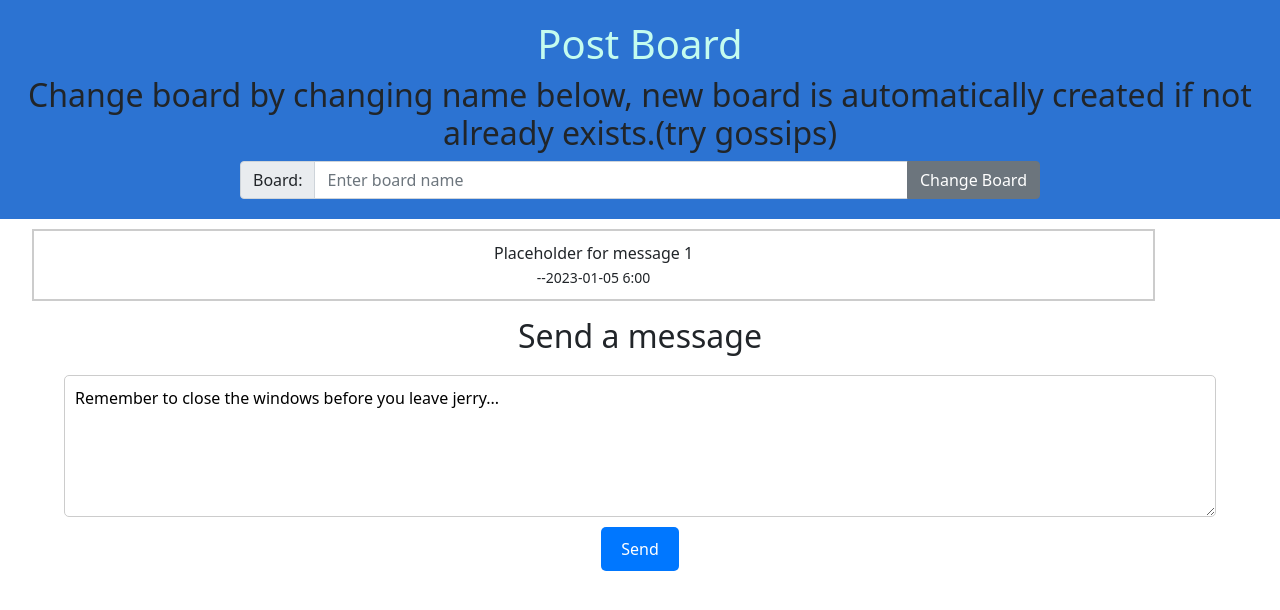
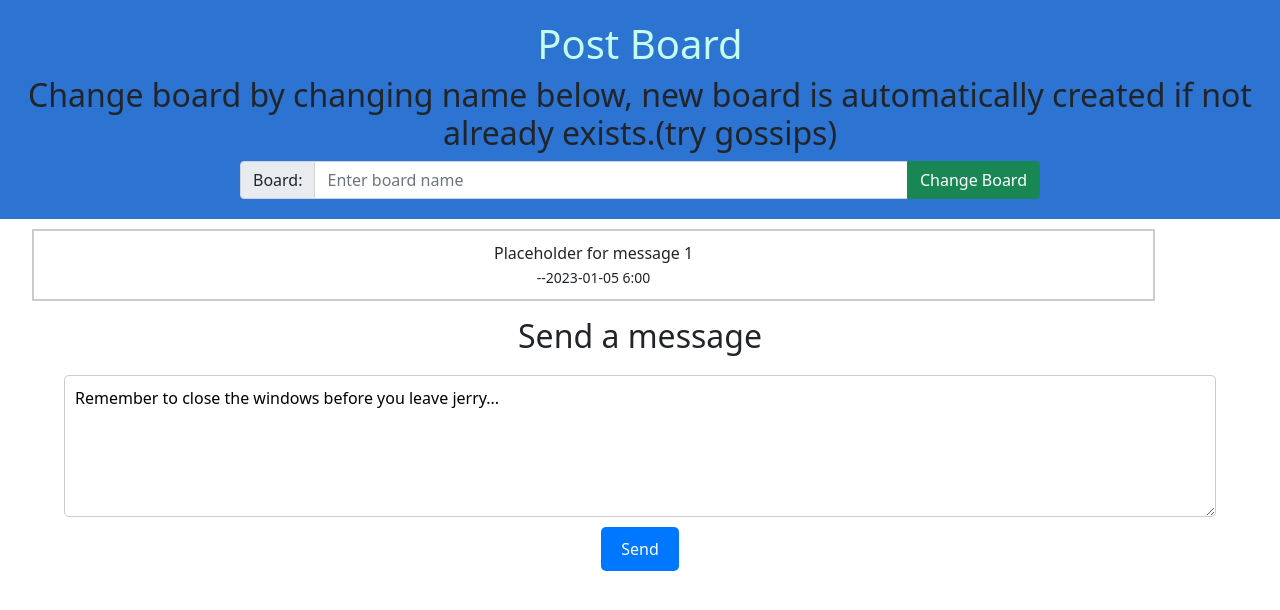
Before and after one commit to AubynKen/ArchiApp, a plain HTML site: page client/post-board.html in a window 1280 px wide. Drawn offline with nearby package versions, Linux system fonts and the light colour scheme; no server answers.

Commit message:
nit: change button color

```diff
--- a/client/post-board.html
+++ b/client/post-board.html
@@ -23,7 +23,7 @@
     <div class="input-group">
         <label class="input-group-text" for="board-name">Board:</label>
         <input type="text" class="form-control" id="board-name" placeholder="Enter board name">
-        <button class="btn btn-secondary" id="change-board">Change Board</button>
+        <button class="btn btn-success" id="change-board">Change Board</button>
     </div>
 </header>
 
--- a/client/post-board.js
+++ b/client/post-board.js
@@ -38,6 +38,8 @@ const showPosts = () => {
 
         // delete button and the callback function
         const deleteButton = document.createElement('button');
+        deleteButton.className = "btn btn-danger";
+
         deleteButton.innerHTML = "Delete";
         deleteButton.onclick = async () => {
             const result = await fetch(
```
